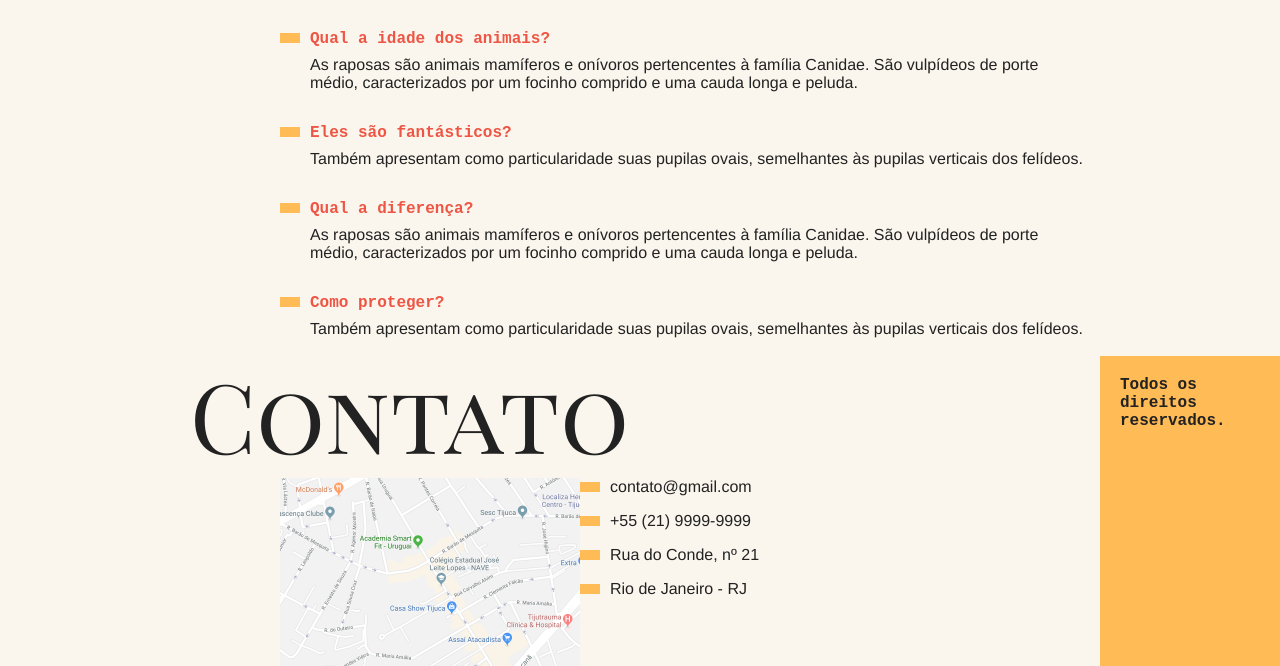
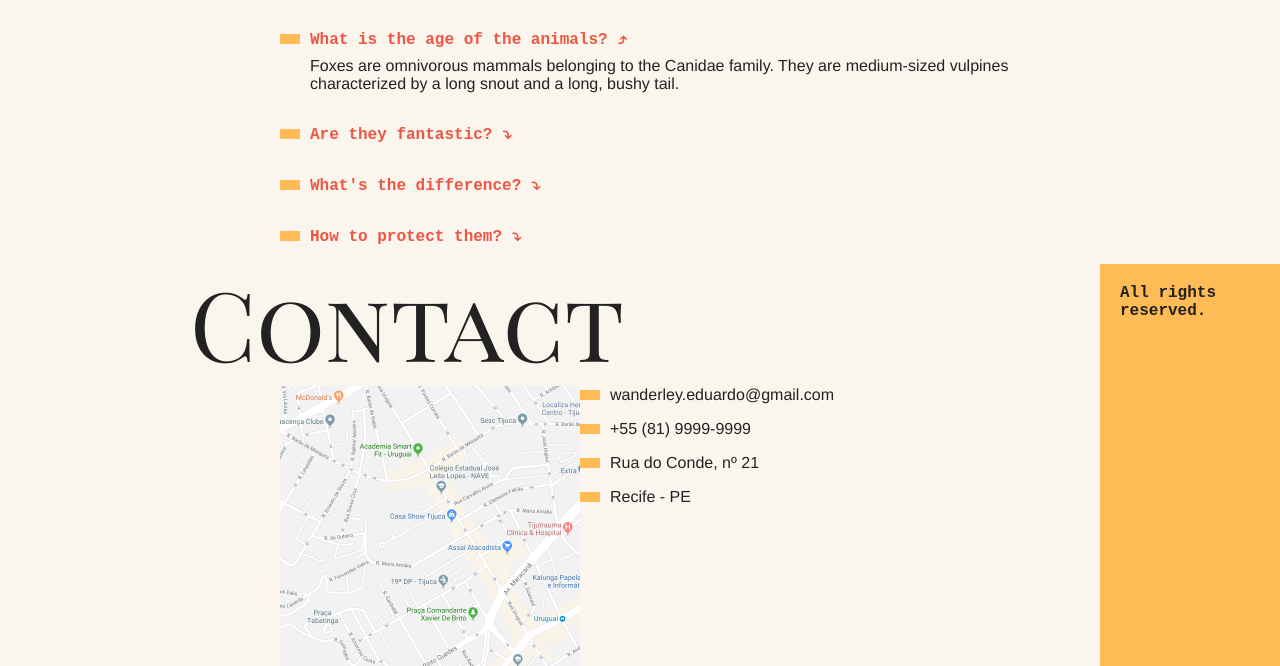
Before and after one commit to eduardowanderleyde/animais-fantasticos, a plain HTML site: page index.html in a window 1280 px wide. Shown: the part 714-1380 px from the top of the page. Drawn offline with Linux system fonts and the light colour scheme.

Commit message:
BUILT - Animations effects using functions and forEach

```diff
--- a/css/style.css
+++ b/css/style.css
@@ -229,3 +229,32 @@ body{
     transform: translate3d(0 , 0, 0);
   }
 }
+
+.js .js-accordion dd{
+  display: none;
+}
+
+.js-accordion dt::after{
+  content: '⤵';
+  margin-left: 10px;
+}
+
+.js-accordion dt.ativo::after{
+  content: '⤴';
+}
+
+.js-accordion dd.ativo{
+  display: block;
+  animation: slideDown .5s forwards;
+}
+
+@keyframes slideDown {
+  from{
+    opacity:0;
+    max-height: 0;
+  }
+  to{
+    max-height: 200px;
+    opacity:1;
+  }
+}
--- a/index.html
+++ b/index.html
@@ -12,12 +12,12 @@
 </head>
 
 <body>
-  <nav class="menu">
+  <nav class="menu js-menu">
     <ul>
-      <li><a href="#animais">Animais</a></li>
+      <li><a href="#animais">Animals</a></li>
       <li><a href="#faq">Faq</a></li>
-      <li><a href="#contato">Contato</a></li>
-      <li><a href="https://www.origamid.com/">Dev →</a></li>
+      <li><a href="#contato">Contact</a></li>
+      <li><a href="https://github.com/eduardowanderleyde">Dev →</a></li>
     </ul>
   </nav>
   <section class="grid-section animais" id="animais">
@@ -84,33 +84,33 @@
 
   <section class="grid-section faq" id="faq">
     <h1 class="titulo">FAQ</h1>
-    <dl class="faq-lista">
-      <dt>Qual a idade dos animais?</dt>
-      <dd>As raposas são animais mamíferos e onívoros pertencentes à família Canidae. São vulpídeos de porte médio, caracterizados por um focinho comprido e uma cauda longa e peluda.</dd>
-      <dt>Eles são fantásticos?</dt>
-      <dd>Também apresentam como particularidade suas pupilas ovais, semelhantes às pupilas verticais dos felídeos.</dd>
-      <dt>Qual a diferença?</dt>
-      <dd>As raposas são animais mamíferos e onívoros pertencentes à família Canidae. São vulpídeos de porte médio, caracterizados por um focinho comprido e uma cauda longa e peluda.</dd>
-      <dt>Como proteger?</dt>
-      <dd>Também apresentam como particularidade suas pupilas ovais, semelhantes às pupilas verticais dos felídeos.</dd>
+    <dl class="faq-lista js-accordion">
+      <dt>What is the age of the animals?</dt>
+      <dd>Foxes are omnivorous mammals belonging to the Canidae family. They are medium-sized vulpines characterized by a long snout and a long, bushy tail.</dd>
+      <dt>Are they fantastic?</dt>
+      <dd>They also have the particularity of oval-shaped pupils, similar to the vertical pupils of felines.</dd>
+      <dt>What's the difference?</dt>
+      <dd>Foxes are omnivorous mammals belonging to the Canidae family. They are medium-sized vulpines characterized by a long snout and a long, bushy tail.</dd>
+      <dt>How to protect them?</dt>
+      <dd>They also have the particularity of oval-shaped pupils, similar to the vertical pupils of felines.</dd>
     </dl>
   </section>
 
   <section class="grid-section contato" id="contato">
-    <h1 class="titulo">Contato</h1>
+    <h1 class="titulo">Contact</h1>
     <div class="mapa">
       <img src="img/mapa.png">
     </div>
     <ul class="dados">
-      <li>contato@gmail.com</li>
-      <li>+55 (21) 9999-9999</li>
+      <li>wanderley.eduardo@gmail.com</li>
+      <li>+55 (81) 9999-9999</li>
       <li>Rua do Conde, nº 21</li>
-      <li>Rio de Janeiro - RJ</li>
+      <li>Recife - PE</li>
     </ul>
   </section>
 
   <footer class="copy">
-    <p>Todos os direitos reservados.</p>
+    <p>All rights reserved.</p>
   </footer>
 
   <script src="script.js"></script>
--- a/script.js
+++ b/script.js
@@ -1,3 +1,5 @@
+
+function initTabNav() {
   const tabMenu = document.querySelectorAll('.js-tabmenu li')
   const tabContent = document.querySelectorAll('.js-tabcontent section')
 
@@ -17,3 +19,57 @@ if (tabMenu.length && tabContent.length) {
       });
     });
 }
+}
+initTabNav();
+
+function initAccordion() {
+    const accordionList = document.querySelectorAll('.js-accordion dt');
+    const activeClass = "ativo"
+
+    if (accordionList.length) {
+      accordionList[0].classList.add(activeClass);
+      accordionList[0].nextElementSibling.classList.add(activeClass);
+
+      function activeAccordion() {
+        this.classList.toggle(activeClass);
+        this.nextElementSibling.classList.toggle(activeClass);
+
+      }
+      accordionList.forEach((item) => {
+        item.addEventListener("click", activeAccordion);
+      });
+    }
+}
+initAccordion();
+
+function initScrollSuave() {
+
+  const linkInternos = document.querySelectorAll('.js-menu a[href^="#"]');
+
+  function scrollToSection(event) {
+    event.preventDefault();
+    const href = event.currentTarget.getAttribute('href');
+    const section = document.querySelector(href);
+
+    section.scrollIntoView({
+      behavior: 'smooth',
+      block: 'start',
+    });
+
+
+    // different way
+    // const topo=section.offsetTop;
+
+    // window.scrollTo({
+    //   top: topo,
+    //   behavior: 'smooth',
+    // });
+  }
+
+  linkInternos.forEach((link) => {
+    link.addEventListener('click', scrollToSection);
+  }
+  );
+}
+
+initScrollSuave();
```
Lines whose indentation alone changed are shown as unchanged.
